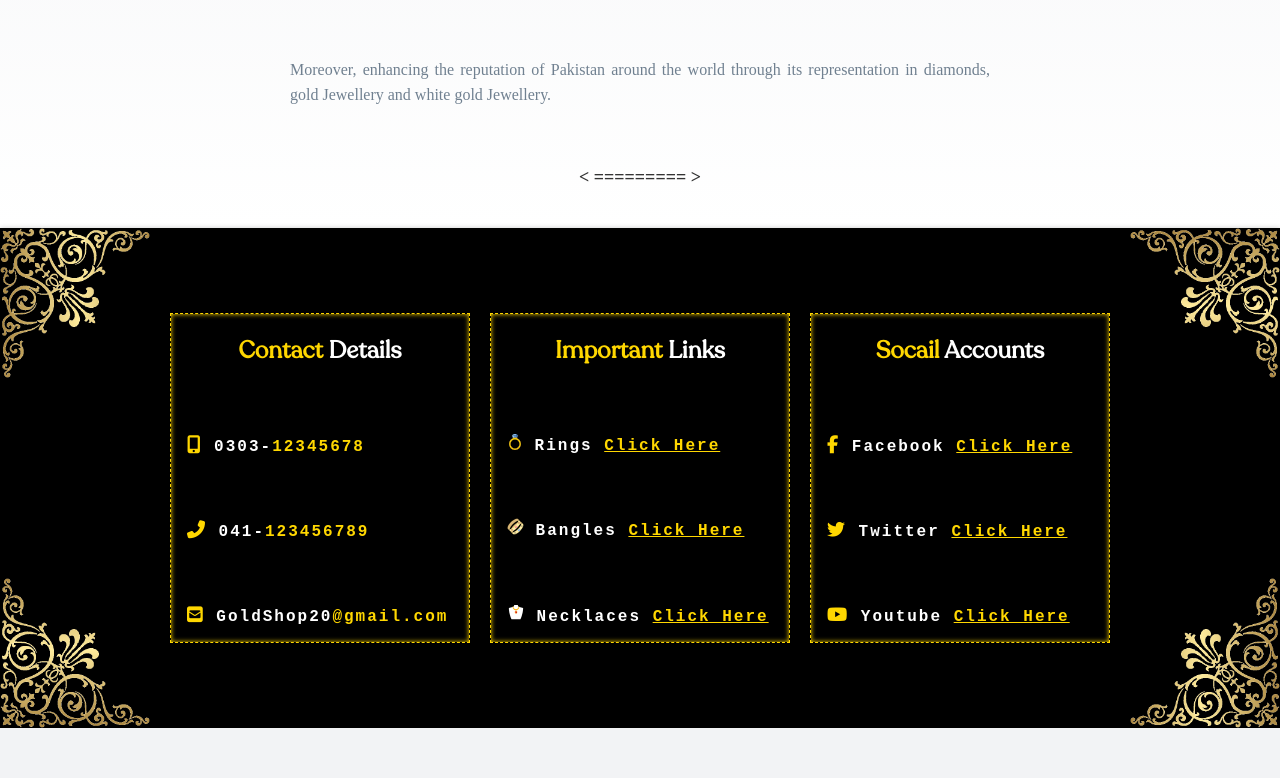
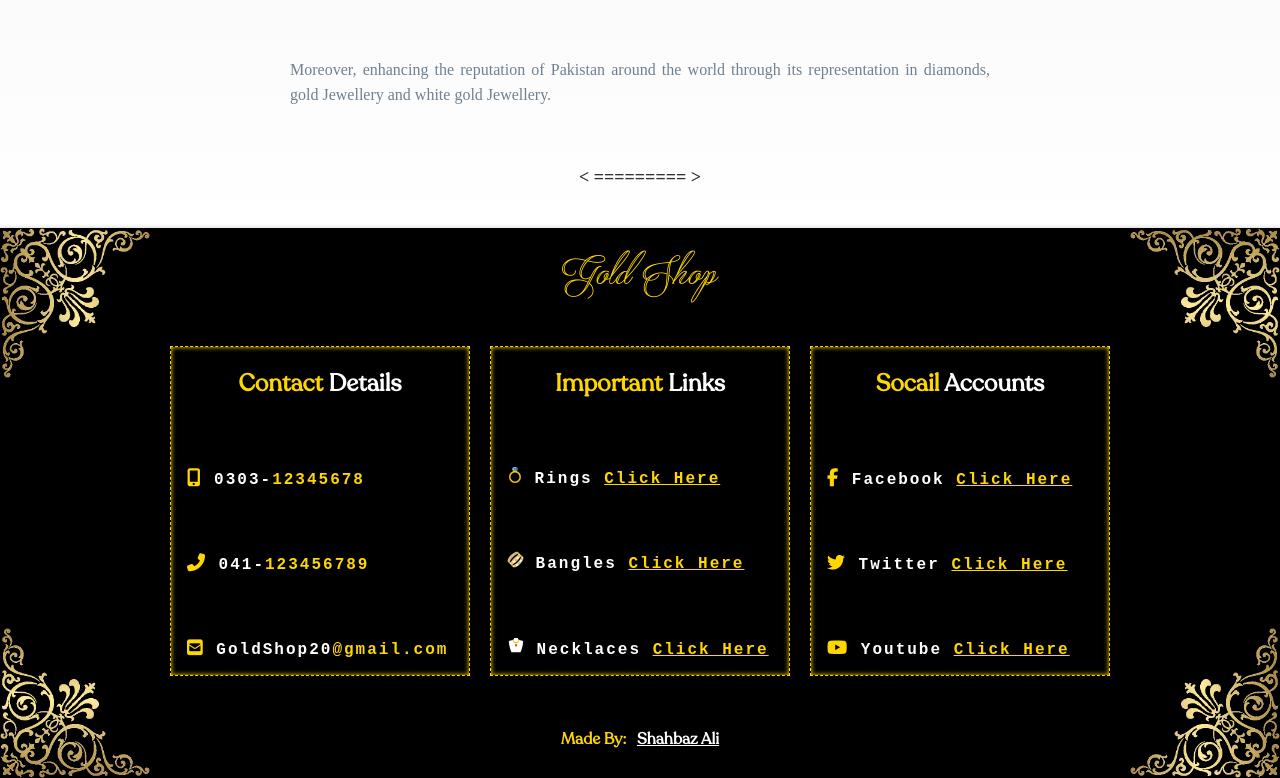
Before and after one commit to Shahbaz5523/Rajpoot-Gold-Shop, a plain HTML site: page public/about.html in a window 1280 px wide. Shown: the part 1000-1778 px from the top of the page. Before the commit the page ends 1728 px from the top, so only its background shows below. Drawn offline with Linux system fonts and the light colour scheme.

Commit message:
website completed

```diff
--- a/public/about.html
+++ b/public/about.html
@@ -93,6 +93,7 @@ style=" fill:#000000;"><g fill="none" fill-rule="nonzero" stroke="none" stroke-w
         <img src="boder_2.png" alt="img not found">
         <img src="boder_2.png" alt="img not found">
         <img src="boder_2.png" alt="img not found">
+        <h2 style="z-index: 222; width: 100%; margin: 10px; font-family: 'QaskinBlackPersonalUse-67XD'; font-size: 3em; color: gold; font-weight: 400;">Gold Shop</h2>
         <div>
             <h2>Contact <span style="color: #fff;">Details</span></h2>
                 <li>
@@ -168,6 +169,8 @@ style=" fill:#000000;"><g fill="none" fill-rule="nonzero" stroke="none" stroke-w
                 <a style="color: gold;" target="_blank" href="www.youtube.com">Click Here</a>
             </li>
         </div>
+        <h2 style="z-index: 222; font-size: medium; width: 100%; margin: 15px;">Made By: <span style="color: #fff;">&nbsp; <a href="https://shahbazali-profile.web.app/" target="_blank" style="color: white;">Shahbaz Ali</a></span></h2>
+
     </footer>
     <script src="app.js"></script>
 </body>
--- a/public/style.css
+++ b/public/style.css
@@ -28,7 +28,7 @@
 *{
     margin: 0;
     padding: 0;
-    box-sizing: border-box;
+    box-sizing: border-box;headerr
 }
 body{
     overflow-x: hidden;
@@ -452,7 +452,7 @@ footer{
     color: gold;
     display: flex;
     flex-wrap: wrap;
-    min-height: 500px;
+    min-height: 550px;
     text-align: center;
     position: relative;
     background: black;
```
Also changed, not shown: public/bangles.html (+2 -0 lines), public/contact.html (+2 -0 lines), public/index.html (+2 -0 lines), public/necklaces.html (+2 -0 lines), public/rings.html (+2 -0 lines).
